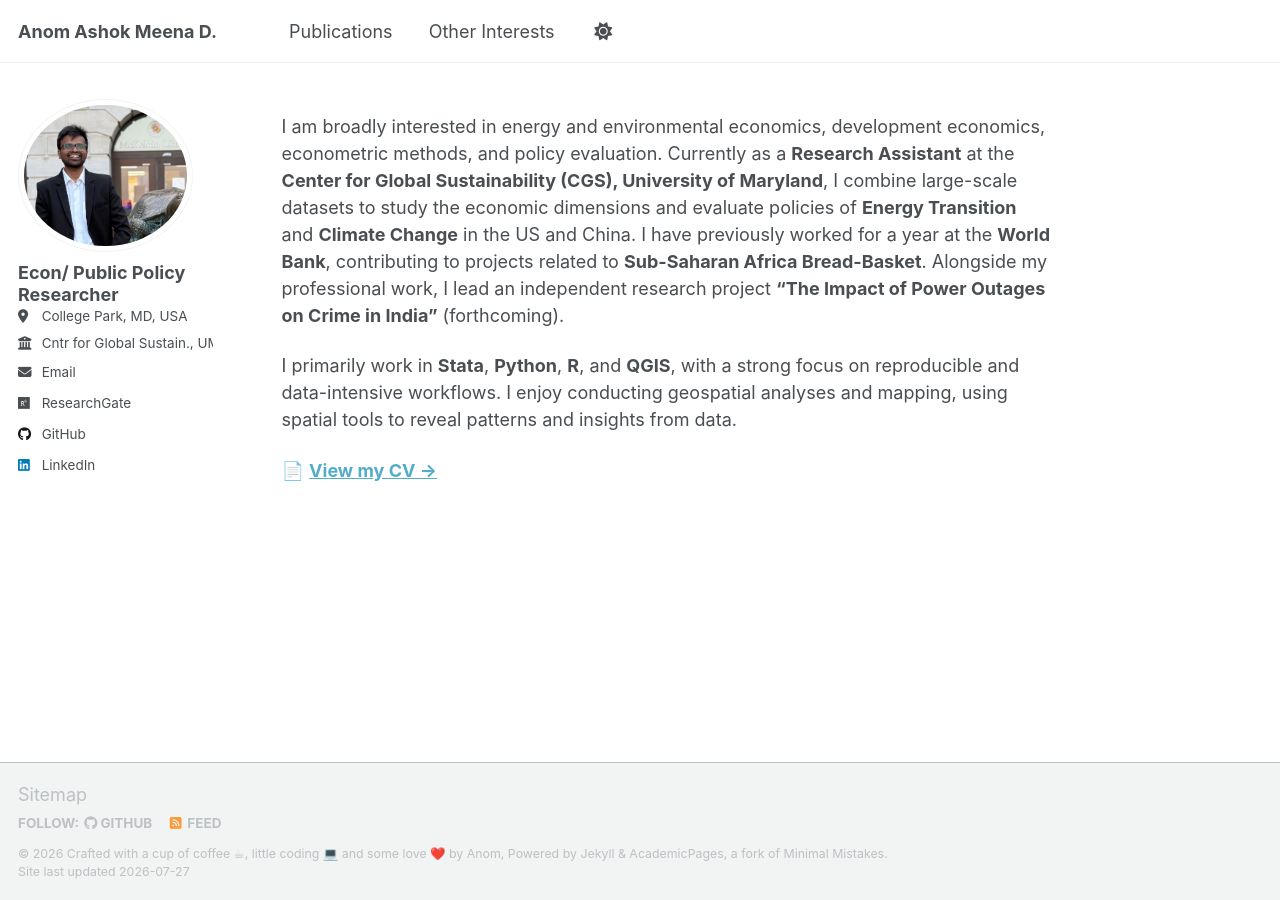
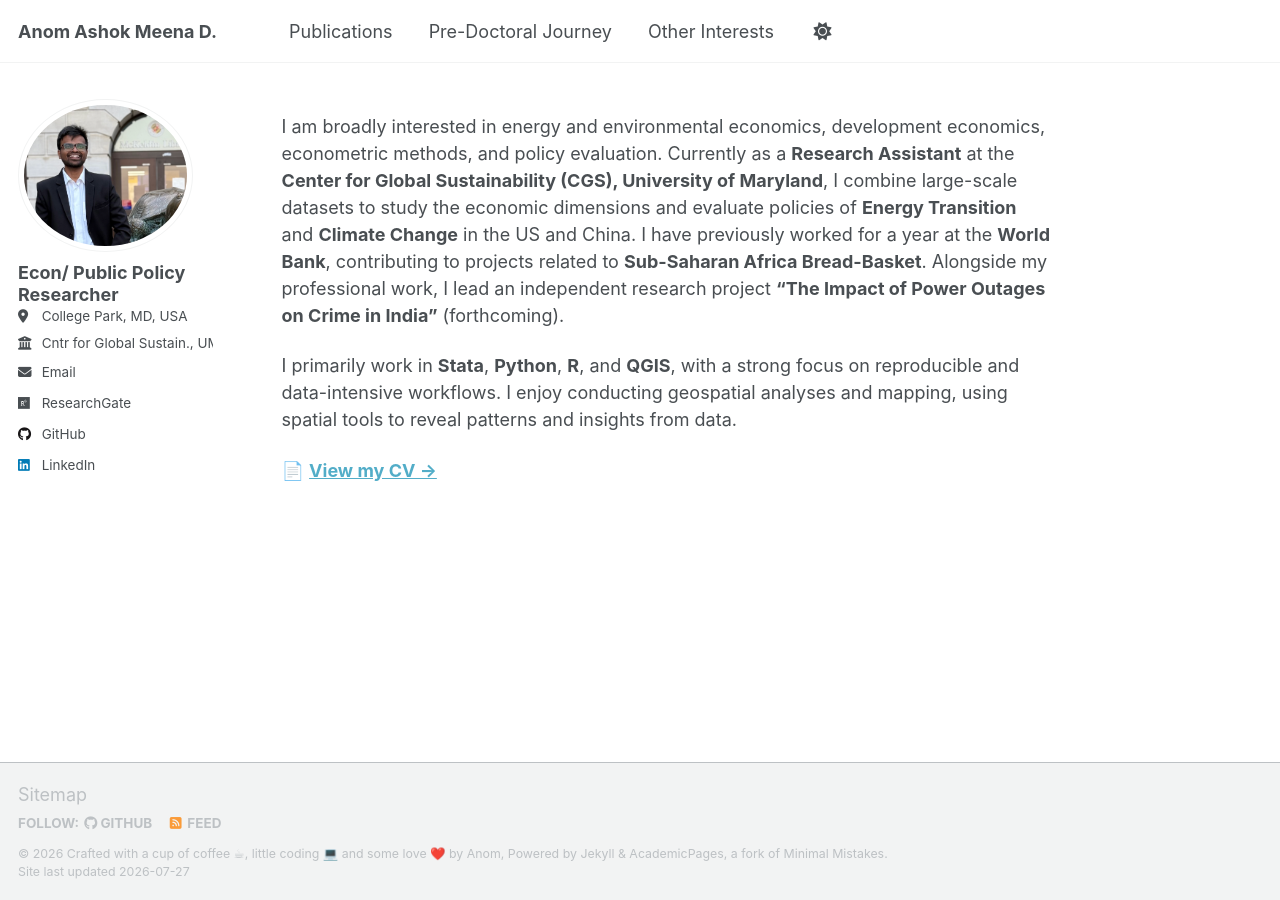
Before and after one commit to anomdule/anomdule.github.io, a Jekyll site: the page built from _pages/about.md, in a window 1280 px wide. Built offline with Jekyll 4.4.1, drawn with Linux system fonts in a browser that asks for light colours; a script that is not in the unit is left out.

Commit message:
Update navigation.yml

```diff
--- a/_data/navigation.yml
+++ b/_data/navigation.yml
@@ -11,5 +11,7 @@
 main:
   - title: "Publications"
     url: /publications/
+  - title: "Pre-Doctoral Journey"
+    url: /predoc-journey/
   - title: "Other Interests"
     url: /free-time/
```
